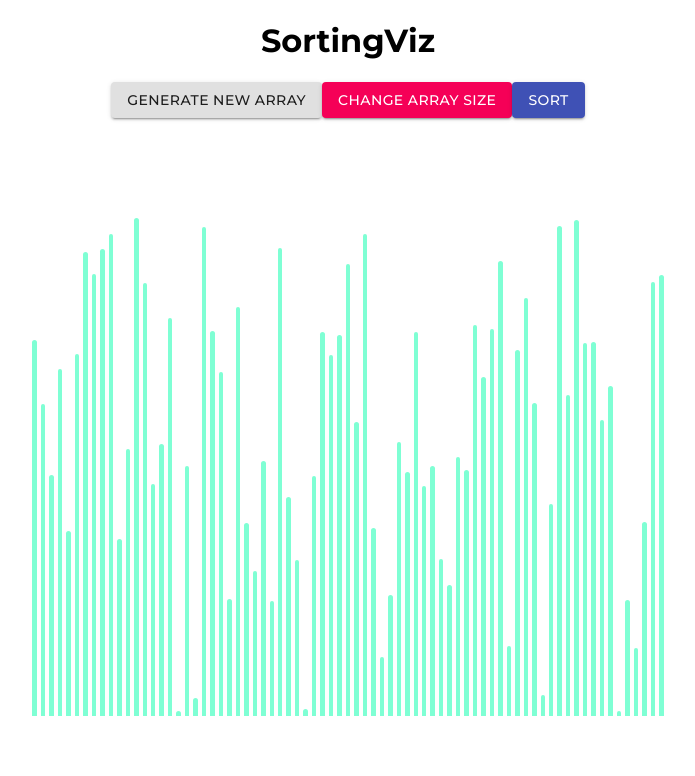
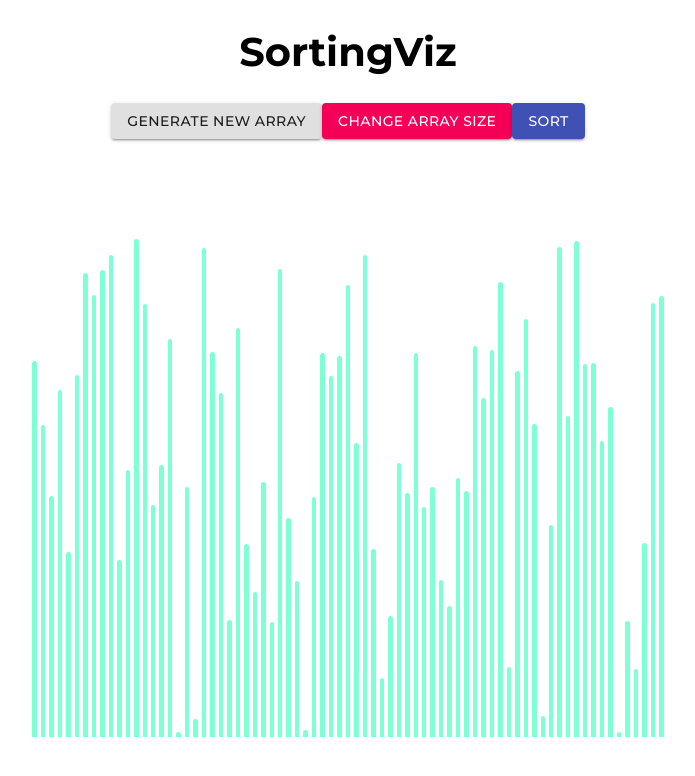
Before and after one commit to daksh4469/SortingViz, a React (Create React App) app: page / in a window 1280 px wide. Shown: the top 776 px of the page, without its empty margins (292-987 px from the left). Built offline with nearby package versions, Linux system fonts and the light colour scheme.

Commit message:
finalized ui

```diff
--- a/src/Main.css
+++ b/src/Main.css
@@ -1,6 +1,9 @@
 @import url('https://fonts.googleapis.com/css2?family=Montserrat:wght@100;200;300;400;500;600;700;800;900&display=swap');
 *{
     font-family: 'Montserrat', sans-serif;
+}
+h1{
+    font-size: 40px;
 }
 .bars{
     margin: 0 2px;
```
Also changed, not shown: 1 other file (tests, documents, lock files or other folders).
